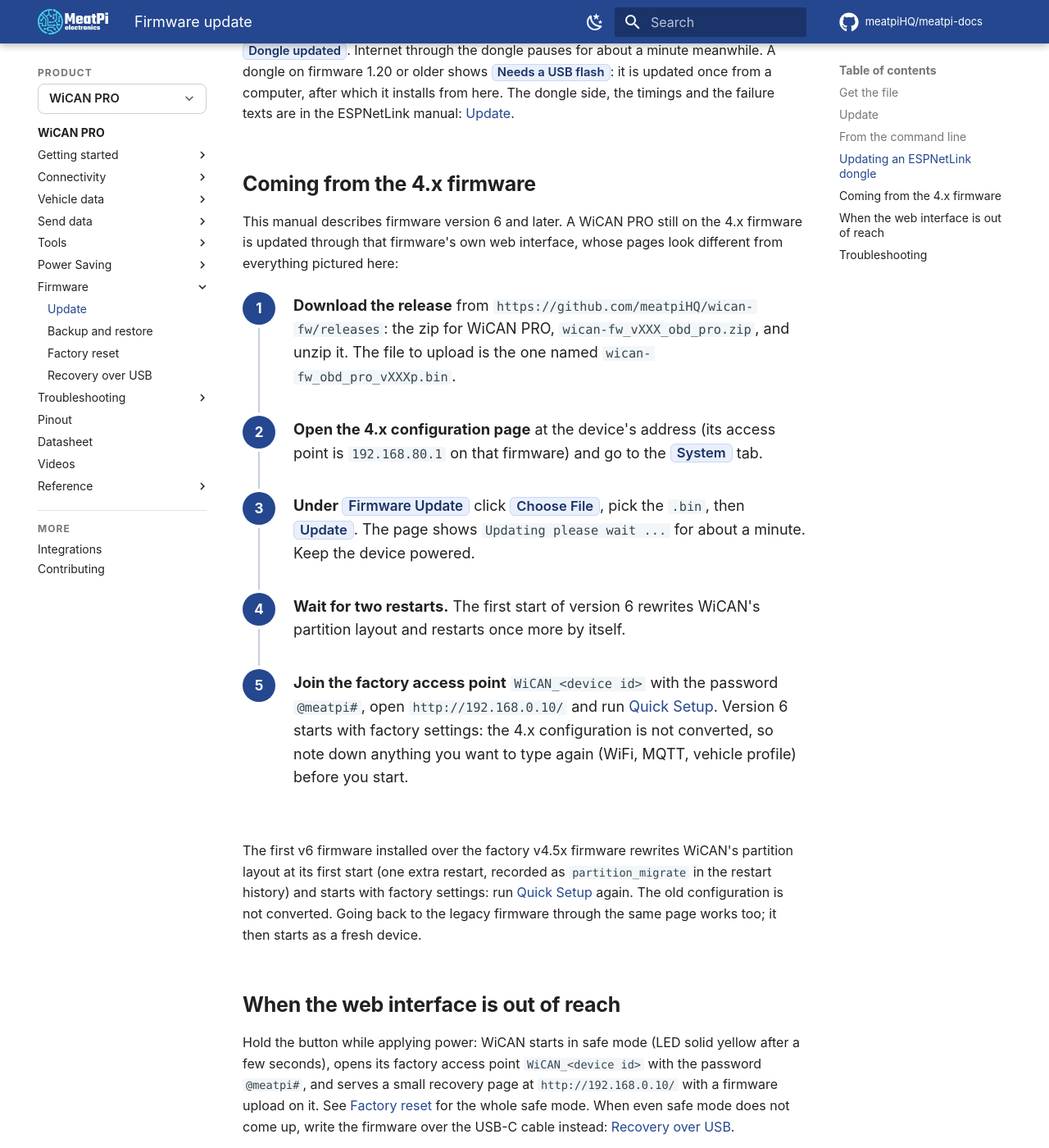
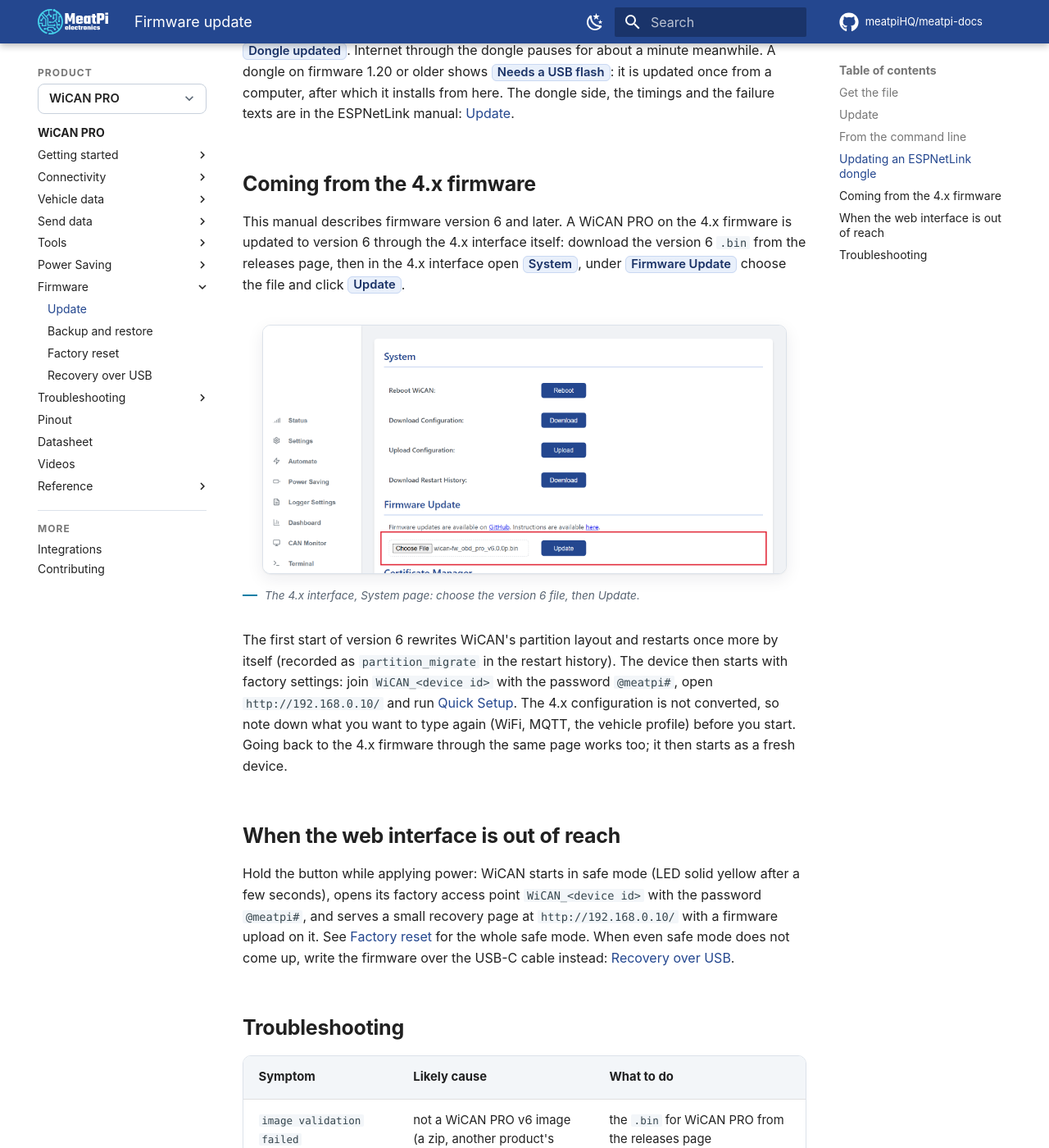
Before and after one commit to meatpiHQ/meatpi-docs, an MkDocs documentation site: the page built from docs/wican-pro/firmware/update.md, in a window 1280 px wide and 1400 px high, scrolled down 2130 px. Shown: the whole window at 82% size. Built offline with MkDocs 1.6.1 and Material for MkDocs 9.7.7, drawn with Linux system fonts in a browser that asks for light colours; comment, search, counter and statistics services are not loaded.

Commit message:
Firmware update: upload the version 6 image through the 4.x interface, with its System page

```diff
--- a/docs/wican-pro/firmware/update.md
+++ b/docs/wican-pro/firmware/update.md
@@ -46,23 +46,14 @@
 
 ## Coming from the 4.x firmware
 
-This manual describes firmware version 6 and later. A WiCAN PRO still on the 4.x firmware is updated through that firmware's own web interface, whose pages look different from everything pictured here:
+This manual describes firmware version 6 and later. A WiCAN PRO on the 4.x firmware is updated to version 6 through the 4.x interface itself: download the version 6 `.bin` from the releases page, then in the 4.x interface open ==System==, under ==Firmware Update== choose the file and click ==Update==.
 
-<div class="steps" markdown>
+<figure class="shot" markdown>
+![The 4.x interface's System page: the Firmware Update section with the version 6 file chosen and the Update button](../img/legacy/v4-system-firmware-update.png){ width="640" }
+<figcaption>The 4.x interface, System page: choose the version 6 file, then Update.</figcaption>
+</figure>
 
-1.  **Download the release** from `https://github.com/meatpiHQ/wican-fw/releases`: the zip for WiCAN PRO, `wican-fw_vXXX_obd_pro.zip`, and unzip it. The file to upload is the one named `wican-fw_obd_pro_vXXXp.bin`.
-
-2.  **Open the 4.x configuration page** at the device's address (its access point is `192.168.80.1` on that firmware) and go to the ==System== tab.
-
-3.  **Under ==Firmware Update==** click ==Choose File==, pick the `.bin`, then ==Update==. The page shows `Updating please wait ...` for about a minute. Keep the device powered.
-
-4.  **Wait for two restarts.** The first start of version 6 rewrites WiCAN's partition layout and restarts once more by itself.
-
-5.  **Join the factory access point** `WiCAN_<device id>` with the password `@meatpi#`, open `http://192.168.0.10/` and run [Quick Setup](../getting-started/quick-setup.md). Version 6 starts with factory settings: the 4.x configuration is not converted, so note down anything you want to type again (WiFi, MQTT, vehicle profile) before you start.
-
-</div>
-
-The first v6 firmware installed over the factory v4.5x firmware rewrites WiCAN's partition layout at its first start (one extra restart, recorded as `partition_migrate` in the restart history) and starts with factory settings: run [Quick Setup](../getting-started/quick-setup.md) again. The old configuration is not converted. Going back to the legacy firmware through the same page works too; it then starts as a fresh device.
+The first start of version 6 rewrites WiCAN's partition layout and restarts once more by itself (recorded as `partition_migrate` in the restart history). The device then starts with factory settings: join `WiCAN_<device id>` with the password `@meatpi#`, open `http://192.168.0.10/` and run [Quick Setup](../getting-started/quick-setup.md). The 4.x configuration is not converted, so note down what you want to type again (WiFi, MQTT, the vehicle profile) before you start. Going back to the 4.x firmware through the same page works too; it then starts as a fresh device.
 
 ## When the web interface is out of reach
 
```
Also changed, not shown: docs/wican-pro/img/legacy/v4-system-firmware-update.png (added).
